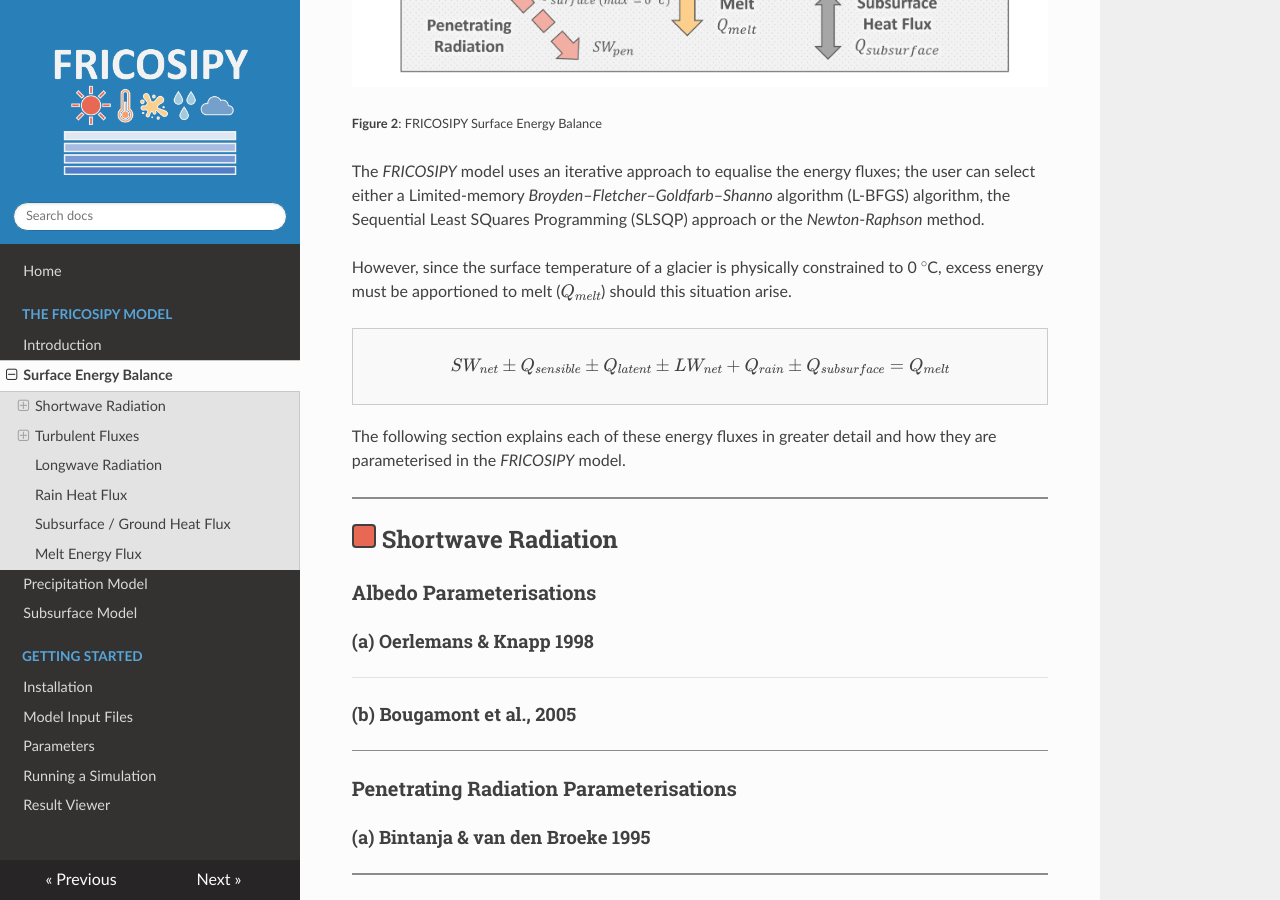
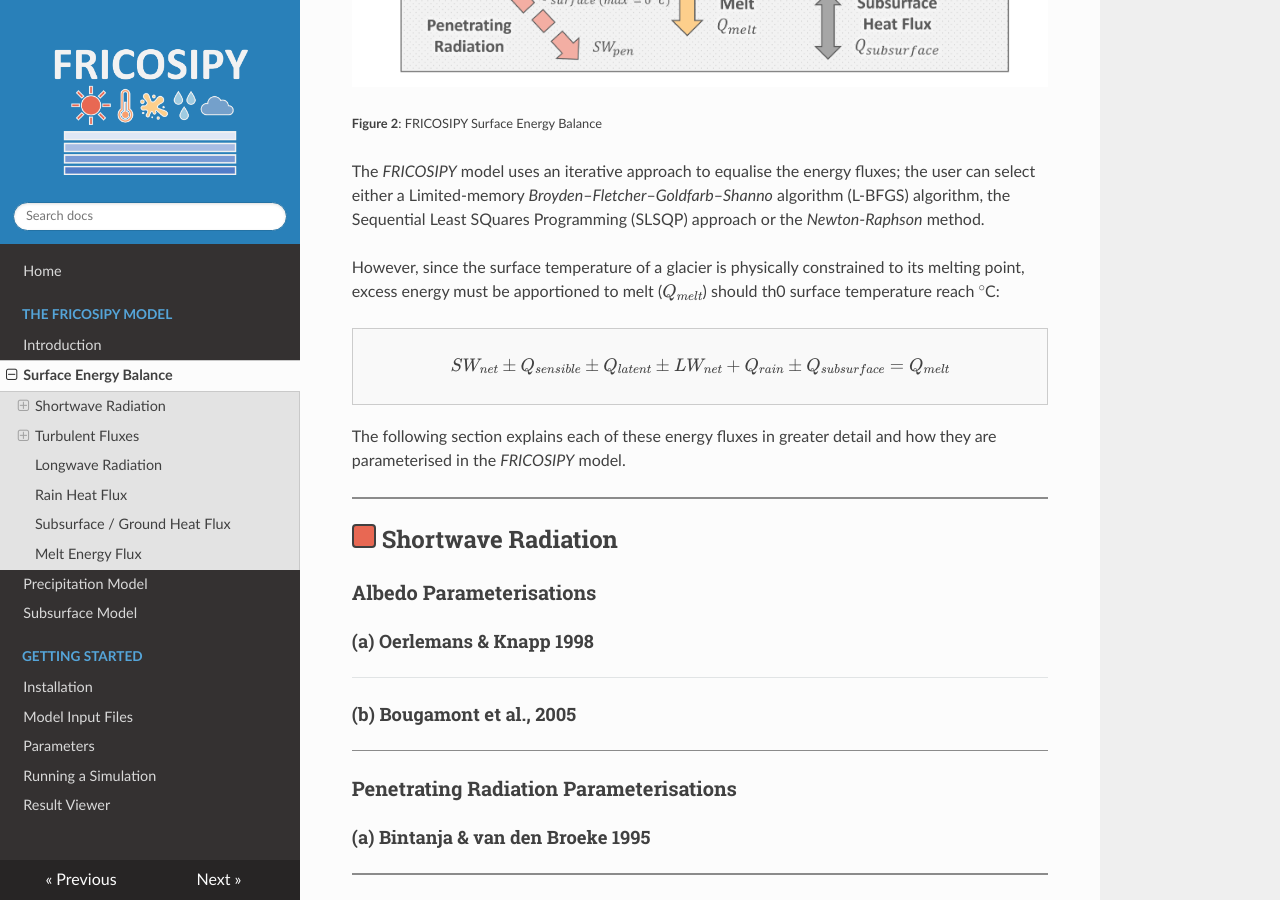
Before and after one commit to MarcusGastaldello/FRICOSIPY, an MkDocs documentation site: the page built from docs/surface_energy_balance.md, in a window 1280 px wide and 900 px high, scrolled down 677 px. Built offline with MkDocs 1.6.1, drawn with Linux system fonts in a browser that asks for light colours; nearby versions of some CDN libraries.

Commit message:
Update surface_energy_balance.md

```diff
--- a/docs/surface_energy_balance.md
+++ b/docs/surface_energy_balance.md
@@ -16,7 +16,7 @@ $$
 
 The *FRICOSIPY* model uses an iterative approach to equalise the energy fluxes; the user can select either a Limited-memory *Broyden*–*Fletcher*–*Goldfarb*–*Shanno* algorithm (L-BFGS) algorithm, the Sequential Least SQuares Programming (SLSQP) approach or the *Newton*-*Raphson* method.
 
-However, since the surface temperature of a glacier is physically constrained to 0 $^\circ$C, excess energy must be apportioned to melt ($Q_{melt}$) should this situation arise.
+However, since the surface temperature of a glacier is physically constrained to its melting point, excess energy must be apportioned to melt ($Q_{melt}$) should th0 surface temperature reach $^\circ$C:
 
 <div style="border:1px solid #ccc; padding:10px; background:#f9f9f9;">
 $$
```
